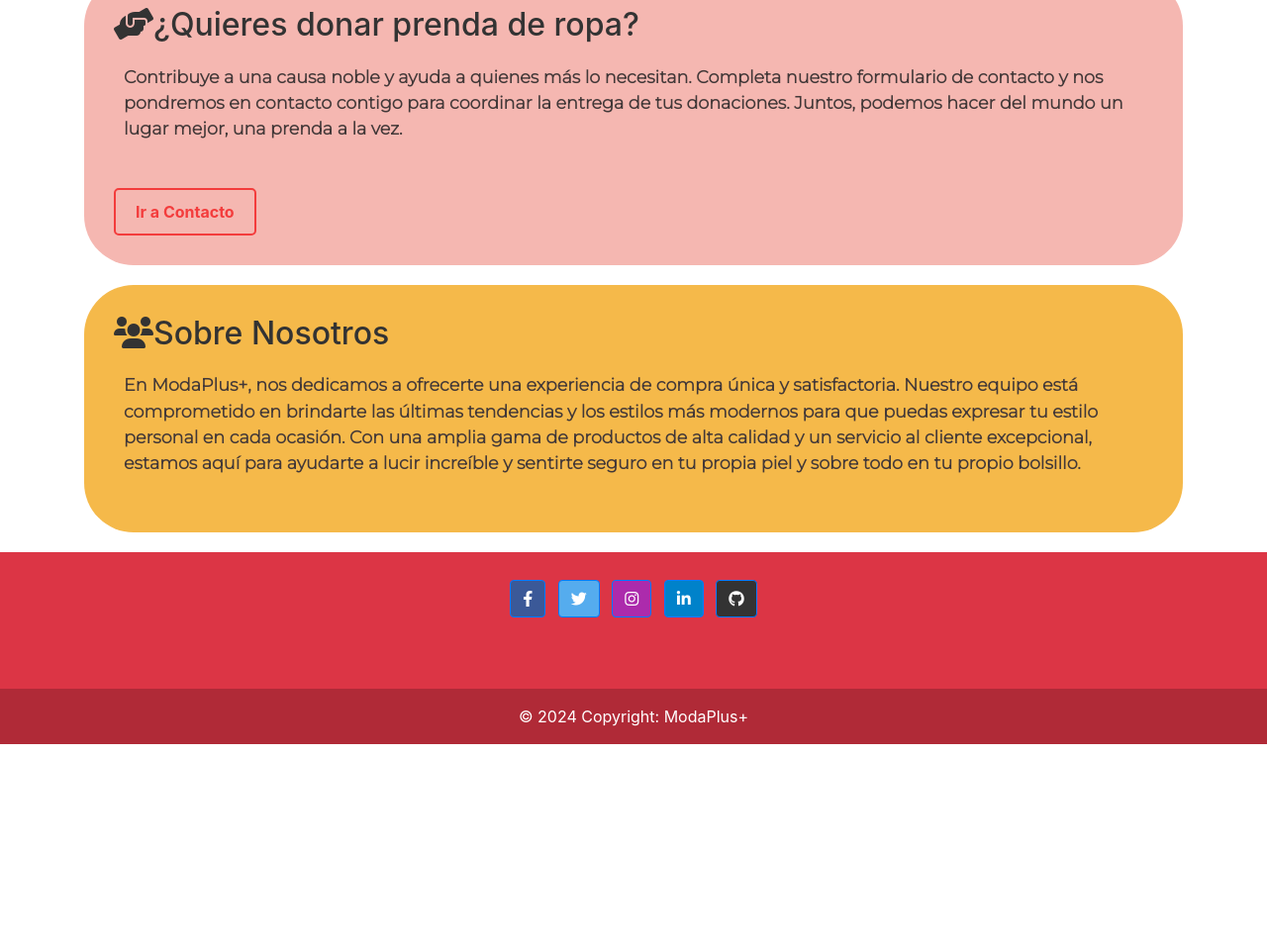
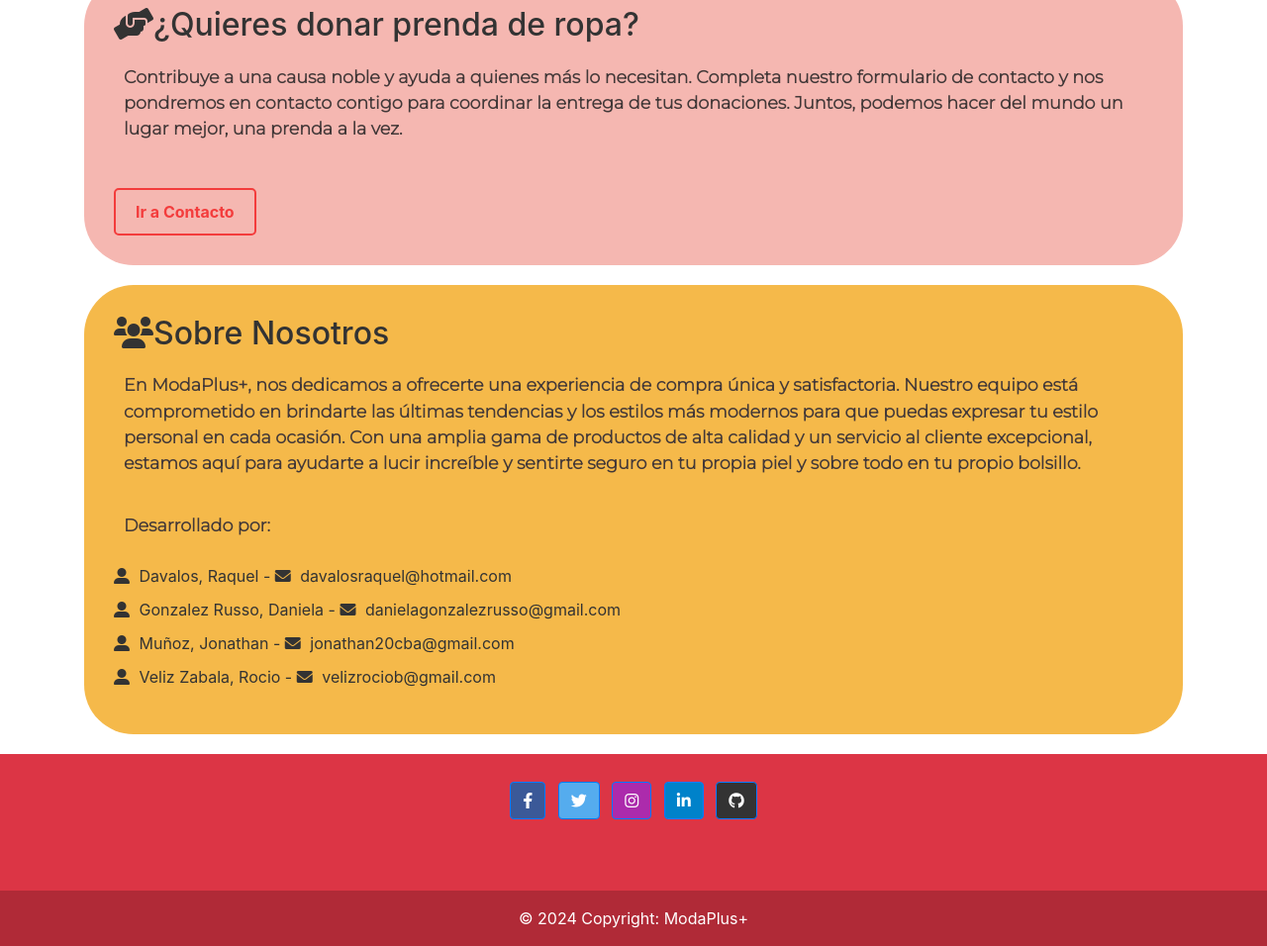
Before and after one commit to JonathanJM-cba/Proyecto-CAC-Node-Grupo12, a plain HTML site: page index.html in a window 1280 px wide. Shown: the part 1625-2581 px from the top of the page at 99% size. Before the commit the page ends 2377 px from the top, so only its background shows below. Drawn offline with nearby package versions, Linux system fonts and the light colour scheme; files whose address does not match are found by name.

Commit message:
Agregando participantes en Sobre Nosotros

```diff
--- a/css/inicio.css
+++ b/css/inicio.css
@@ -156,6 +156,19 @@
 .about p {
   font-size: 1.1em;
   animation: slideInLeft 1s ease-out 0.5s;
+}
+
+.user-list {
+  list-style-type: none;
+  padding: 0;
+}
+
+.user-item {
+  margin-bottom: 10px;
+}
+
+.user-item i {
+  margin-right: 5px;
 }
 
 /* Keyframes de las animaciones */
--- a/index.html
+++ b/index.html
@@ -179,6 +179,25 @@
                 increíble y sentirte seguro en tu propia piel y sobre todo en tu
                 propio bolsillo.
               </p>
+              <p>Desarrollado por:</p>
+              <ul class="user-list">
+                <li class="user-item">
+                  <i class="fas fa-user-alt"></i> Davalos, Raquel -
+                  <i class="fas fa-envelope"></i> davalosraquel@hotmail.com
+                </li>
+                <li class="user-item">
+                  <i class="fas fa-user-alt"></i> Gonzalez Russo, Daniela -
+                  <i class="fas fa-envelope"></i> danielagonzalezrusso@gmail.com
+                </li>
+                <li class="user-item">
+                  <i class="fas fa-user-alt"></i> Muñoz, Jonathan -
+                  <i class="fas fa-envelope"></i> jonathan20cba@gmail.com
+                </li>
+                <li class="user-item">
+                  <i class="fas fa-user-alt"></i> Veliz Zabala, Rocio -
+                  <i class="fas fa-envelope"></i> velizrociob@gmail.com
+                </li>
+              </ul>
             </section>
           </div>
         </div>
```
